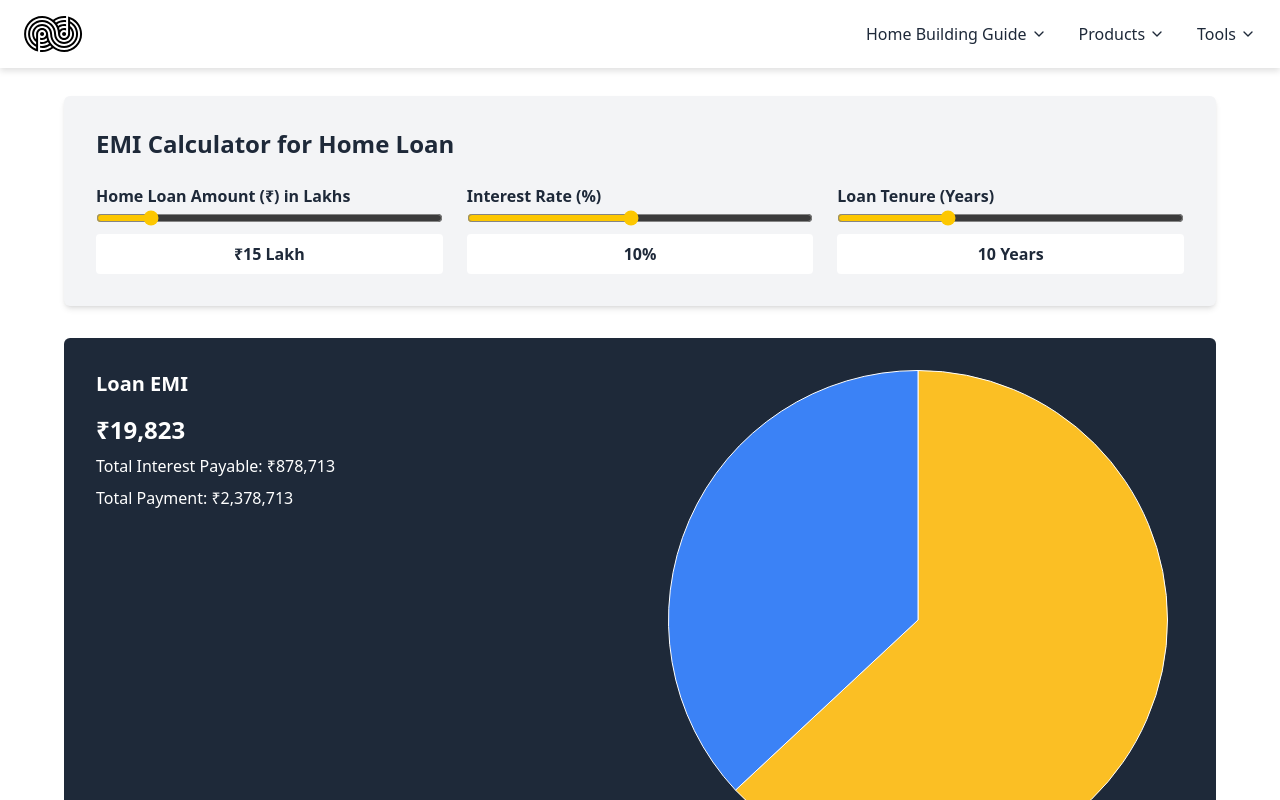
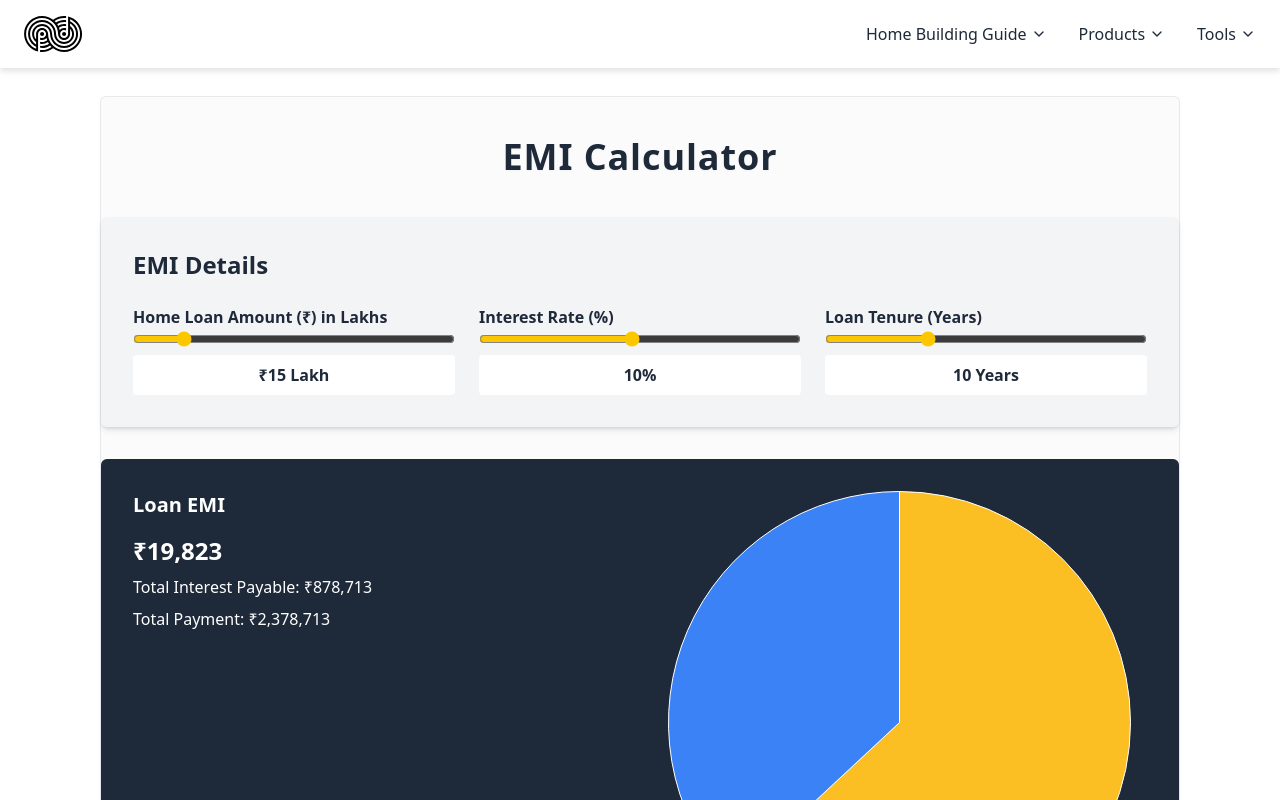
Before and after one commit to genocidalfruit/cem-site, a React (Vite) app: page /emi-calculator in a window 1280 px wide. Shown: the top 800 px of the page. Built offline with nearby package versions, Linux system fonts and the light colour scheme.

Commit message:
Added borders to features

```diff
--- a/src/CostCalc.jsx
+++ b/src/CostCalc.jsx
@@ -273,8 +273,7 @@ const CostCalc = () => {
   return (
     <div className="bg-white min-h-screen font-sans text-gray-800 flex flex-col">
       <Header />
-      <div className='flex-grow'>
-      <div className='mt-20'></div>
+      <div className='flex-grow m-8 mt-23 border border-gray-300/50 rounded-md bg-gray-100/20 drop-shadow-xs'>
       <h1 className="text-center text-4xl tracking-wide pt-7 pb-10 text-gray-800 font-extrabold">Construction Cost Estimator</h1>
       <div className="flex flex-wrap justify-center gap-6 mb-10 px-6">
         <div>
@@ -433,7 +432,7 @@ const CostCalc = () => {
             </div>
           </div>
 
-          <div className='flex justify-center mt-6 p-6 bg-yellow-100 font-semibold text-yellow-800 gap-20 rounded-md shadow-inner'>
+          <div className='flex justify-center mt-6 p-6 bg-yellow-100 font-semibold text-yellow-800 gap-20 shadow-inner'>
             <div>Cost per sqfeet: ₹{costPerSqft.toLocaleString()}</div>
             <div>Total Amount: ₹{totalAmount.toLocaleString()}</div>
           </div>
--- a/src/EmiCalculator.jsx
+++ b/src/EmiCalculator.jsx
@@ -105,9 +105,10 @@ const EMICalculator = () => {
   return (
     <div className="min-h-screen flex flex-col font-sans text-gray-800 bg-white">
       <Header />
-      <div className="flex-grow">
-        <div className="mt-24 max-w-6xl mx-auto bg-gray-100 p-8 rounded-md shadow-md">
-          <h2 className="text-2xl font-bold mb-6">EMI Calculator for Home Loan</h2>
+      <div className="flex-grow bg-gray-100/20 border border-gray-300/50 rounded-md mx-25 my-8 py-10 mt-24 drop-shadow-xs">
+      <h1 className="text-center text-4xl tracking-wide pb-10 text-gray-800 font-extrabold">EMI Calculator</h1>
+        <div className="max-w-6xl mx-auto bg-gray-100 p-8 rounded-md shadow-md">
+          <h2 className="text-2xl font-bold mb-6">EMI Details</h2>
 
           <div className="grid md:grid-cols-3 gap-6">
             <div className="space-y-2">
--- a/src/StoreLocator.jsx
+++ b/src/StoreLocator.jsx
@@ -29,9 +29,9 @@ const StoreLocator = () => {
     <div className="min-h-screen flex flex-col font-sans text-gray-800 bg-white">
 
       <Header />
-      <div className='flex-grow'>
+      <div className='flex-grow border border-gray-300/50 rounded-md bg-gray-100/20 drop-shadow-xs m-10 mt-28'>
       {/* Main Content */}
-      <main className="pt-32 px-6 max-w-5xl mx-auto text-center">
+      <main className="px-6 max-w-5xl mx-auto text-center mt-10">
         <h1 className="text-4xl font-extrabold mb-10">Building Material Suppliers Near Me</h1>
 
         <div className="flex flex-wrap justify-center gap-6 mb-10">
--- a/src/TileCalculator.jsx
+++ b/src/TileCalculator.jsx
@@ -54,9 +54,9 @@ const TileCalculator = () => {
   return (
     <div className="min-h-screen flex flex-col font-sans text-gray-800 bg-white pt-6">
       <Header />
-      <div className="flex-grow">
+      <div className="flex-grow border border-gray-300/50 rounded-md bg-gray-100/20 drop-shadow-xs mt-20 p-8 m-10">
         {/* Form */}
-        <div className="max-w-5xl mx-auto bg-white mt-20 p-6 rounded-lg shadow border border-gray-200">
+        <div className="max-w-5xl mx-auto bg-white p-6 rounded-lg shadow border border-gray-200">
           <h2 className="text-2xl font-bold mb-6 text-gray-800">
             Find out exactly how many tiles you need
           </h2>
```
